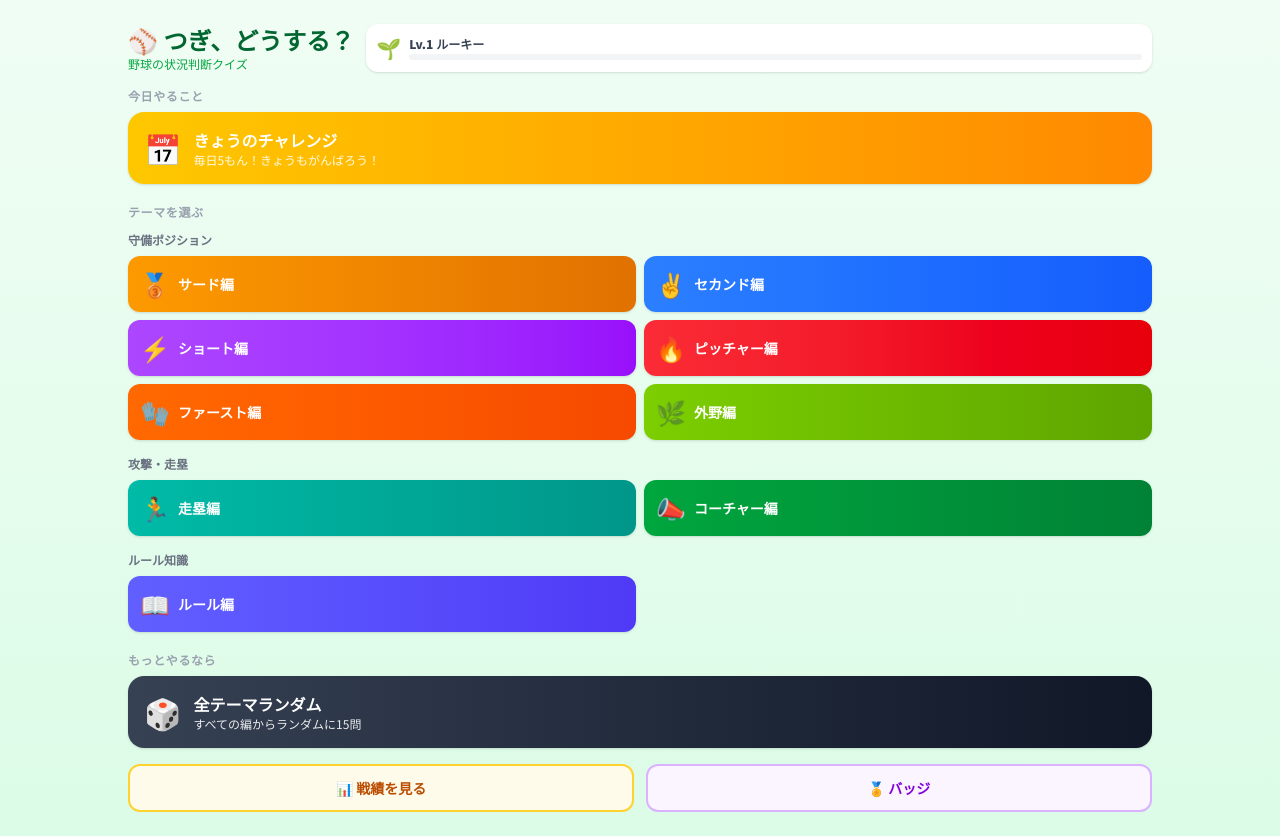
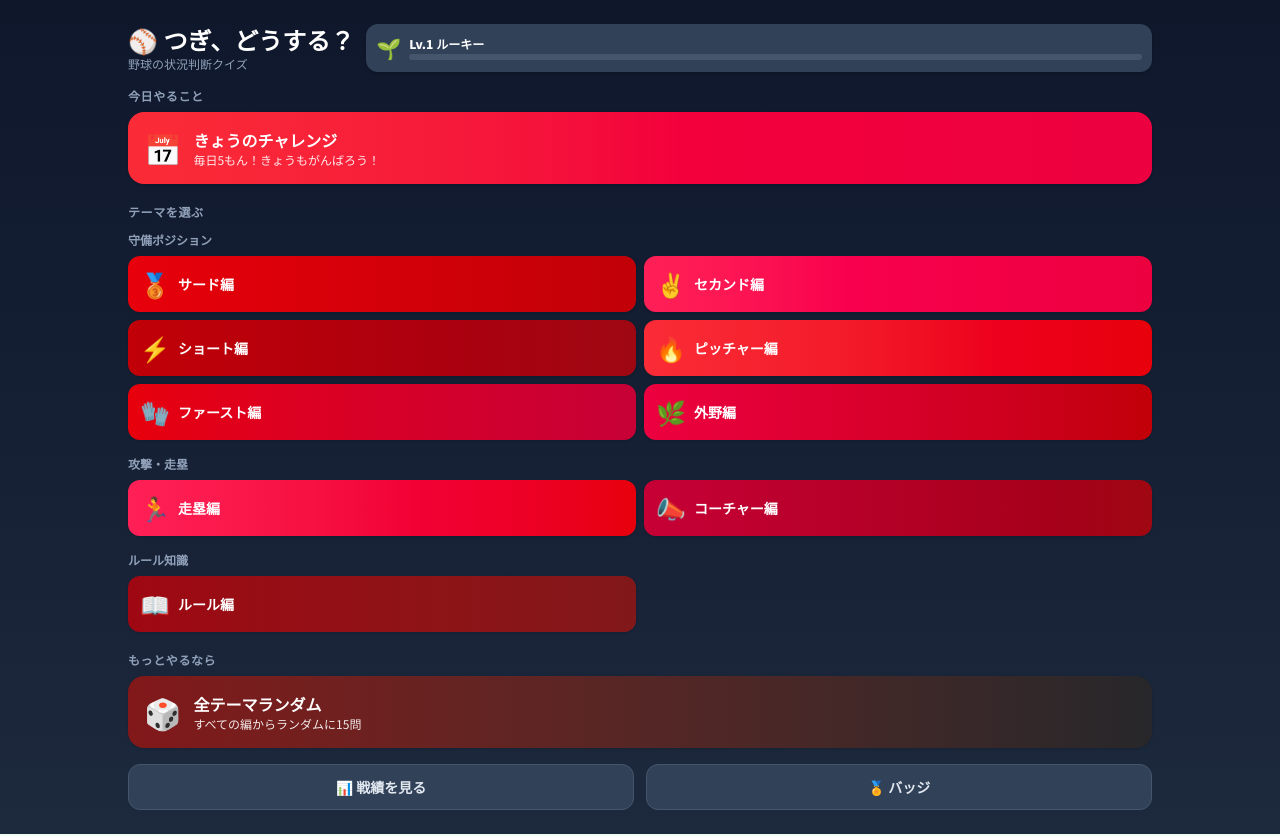
Before and after one commit to hico-mrmgn/baseball-quiz, a React (Vite) app: page / in a window 1280 px wide. Built offline with nearby package versions, Linux system fonts and the light colour scheme.

Commit message:
style: カラーパレットの更新とUI要素のスタイル調整

```diff
--- a/src/components/QuizScreen.jsx
+++ b/src/components/QuizScreen.jsx
@@ -77,10 +77,10 @@ export default function QuizScreen({ questions: quizQuestions, theme, onFinish }
   const diff = difficultyLabel[current.difficulty];
 
   const comboMessage =
-    combo >= 10 ? { text: `🔥🔥 ${combo}連続！神がかり！！`, bg: 'bg-red-500' } :
-    combo >= 7  ? { text: `🔥 ${combo}連続！天才すぎる！`,   bg: 'bg-orange-500' } :
-    combo >= 5  ? { text: `⚡ ${combo}連続！絶好調！`,        bg: 'bg-amber-500' } :
-    combo >= 3  ? { text: `✨ ${combo}連続正解！コンボ継続中！`, bg: 'bg-yellow-500' } :
+    combo >= 10 ? { text: `🔥🔥 ${combo}連続！神がかり！！`, bg: 'bg-red-700' } :
+    combo >= 7  ? { text: `🔥 ${combo}連続！天才すぎる！`,   bg: 'bg-red-600' } :
+    combo >= 5  ? { text: `⚡ ${combo}連続！絶好調！`,        bg: 'bg-red-500' } :
+    combo >= 3  ? { text: `✨ ${combo}連続正解！コンボ継続中！`, bg: 'bg-rose-500' } :
     null;
 
   const comboBreakMessages = [
@@ -94,7 +94,7 @@ export default function QuizScreen({ questions: quizQuestions, theme, onFinish }
   const isCorrect = confirmedAnswer === current.correct;
 
   return (
-    <div className="min-h-screen bg-gradient-to-b from-green-50 to-green-100 px-3 lg:px-6 py-4">
+    <div className="min-h-screen bg-gradient-to-b from-slate-900 to-slate-800 px-3 lg:px-6 py-4">
       <Confetti trigger={confettiTrigger} />
       <div className="max-w-2xl lg:max-w-5xl mx-auto">
 
@@ -102,7 +102,7 @@ export default function QuizScreen({ questions: quizQuestions, theme, onFinish }
         <div className="flex items-center justify-between mb-2">
           <div className="flex items-center gap-1.5">
             <span className="text-lg md:text-xl">{themeInfo.icon}</span>
-            <span className="font-bold text-green-800 text-sm md:text-base">{themeInfo.name}</span>
+            <span className="font-bold text-white text-sm md:text-base">{themeInfo.name}</span>
           </div>
           <div className="flex items-center gap-2">
             {combo >= 2 && (
@@ -110,16 +110,16 @@ export default function QuizScreen({ questions: quizQuestions, theme, onFinish }
                 🔥 {combo}連続
               </div>
             )}
-            <div className="text-sm md:text-base font-bold text-green-700">
+            <div className="text-sm md:text-base font-bold text-slate-300">
               {currentIndex + 1} / {total}
             </div>
           </div>
         </div>
 
         {/* Progress bar */}
-        <div className="w-full h-1.5 bg-green-200 rounded-full mb-3 overflow-hidden">
+        <div className="w-full h-1.5 bg-slate-700 rounded-full mb-3 overflow-hidden">
           <div
-            className="h-full bg-gradient-to-r from-green-400 to-green-600 rounded-full transition-all duration-500"
+            className="h-full bg-gradient-to-r from-red-400 to-red-600 rounded-full transition-all duration-500"
             style={{ width: `${progress}%` }}
           />
         </div>
@@ -127,7 +127,7 @@ export default function QuizScreen({ questions: quizQuestions, theme, onFinish }
         {/* Difficulty + Field diagram + Situation+Question を横並び */}
         <div className="flex gap-3 mb-3">
           {/* 左: フィールド図 */}
-          <div className="bg-amber-50 border-2 border-amber-200 rounded-xl p-2 flex-shrink-0 w-36 md:w-44 lg:w-64">
+          <div className="bg-slate-700 border border-slate-600 rounded-xl p-2 flex-shrink-0 w-36 md:w-44 lg:w-64">
             <FieldDiagram situation={current.situation} theme={current.theme} />
           </div>
 
@@ -163,9 +163,9 @@ export default function QuizScreen({ questions: quizQuestions, theme, onFinish }
                 style = 'bg-gray-50 border-2 border-gray-200 text-gray-400';
               }
             } else if (pendingAnswer === index) {
-              style = 'bg-blue-50 border-2 border-blue-400 text-blue-800 ring-2 ring-blue-300';
+              style = 'bg-red-900/40 border-2 border-red-400 text-white ring-2 ring-red-500/50';
             } else {
-              style = 'bg-white border-2 border-gray-200 text-gray-800 hover:border-green-400 hover:bg-green-50';
+              style = 'bg-slate-700 border border-slate-500 text-slate-100 hover:border-red-400 hover:bg-slate-600';
             }
 
             return (
@@ -193,8 +193,8 @@ export default function QuizScreen({ questions: quizQuestions, theme, onFinish }
             disabled={pendingAnswer === null}
             className={`w-full p-3 rounded-xl font-bold text-base transition-all mb-3 ${
               pendingAnswer !== null
-                ? 'bg-gradient-to-r from-blue-500 to-blue-600 text-white shadow-lg active:scale-[0.98] cursor-pointer'
-                : 'bg-gray-200 text-gray-400 cursor-not-allowed'
+                ? 'bg-gradient-to-r from-red-600 to-red-700 text-white shadow-lg active:scale-[0.98] cursor-pointer'
+                : 'bg-slate-700 text-slate-500 cursor-not-allowed'
             }`}
           >
             解答する ✅
@@ -231,7 +231,7 @@ export default function QuizScreen({ questions: quizQuestions, theme, onFinish }
         {confirmedAnswer !== null && (
           <button
             onClick={handleNext}
-            className="w-full p-3 rounded-xl bg-gradient-to-r from-green-500 to-green-600 text-white font-bold text-base shadow-lg active:scale-[0.98] transition-all cursor-pointer"
+            className="w-full p-3 rounded-xl bg-gradient-to-r from-red-600 to-red-700 text-white font-bold text-base shadow-lg active:scale-[0.98] transition-all cursor-pointer"
           >
             {currentIndex + 1 >= total ? '結果を見る 🏆' : '次の問題へ ➡️'}
           </button>
--- a/src/components/ResultScreen.jsx
+++ b/src/components/ResultScreen.jsx
@@ -109,20 +109,20 @@ export default function ResultScreen({ score, total, maxCombo, theme, onRetry, o
             <div className="grid gap-3">
               <button
                 onClick={onRetry}
-                className="w-full p-4 rounded-xl bg-gradient-to-r from-green-500 to-green-600 text-white font-bold text-xl shadow-lg hover:shadow-xl active:scale-[0.98] transition-all cursor-pointer"
+                className="w-full p-4 rounded-xl bg-gradient-to-r from-red-600 to-red-700 text-white font-bold text-xl shadow-lg hover:shadow-xl active:scale-[0.98] transition-all cursor-pointer"
               >
                 🔄 もう一度チャレンジ
               </button>
               <div className="grid grid-cols-2 gap-3">
                 <button
                   onClick={onHistory}
-                  className="w-full p-4 rounded-xl bg-white border-2 border-amber-300 text-amber-700 font-bold text-lg shadow hover:shadow-md active:scale-[0.98] transition-all cursor-pointer"
+                  className="w-full p-4 rounded-xl bg-white border-2 border-red-300 text-red-700 font-bold text-lg shadow hover:shadow-md active:scale-[0.98] transition-all cursor-pointer"
                 >
                   📊 戦績を見る
                 </button>
                 <button
                   onClick={onHome}
-                  className="w-full p-4 rounded-xl bg-white border-2 border-green-300 text-green-700 font-bold text-lg shadow hover:shadow-md active:scale-[0.98] transition-all cursor-pointer"
+                  className="w-full p-4 rounded-xl bg-white border-2 border-red-200 text-red-600 font-bold text-lg shadow hover:shadow-md active:scale-[0.98] transition-all cursor-pointer"
                 >
                   🏠 トップへ
                 </button>
--- a/src/components/TopScreen.jsx
+++ b/src/components/TopScreen.jsx
@@ -25,21 +25,21 @@ export default function TopScreen({ onSelectTheme, onHistory, onBadges, onDailyC
   const wrongCount = getWrongAnswers().length;
 
   return (
-    <div className="min-h-screen bg-gradient-to-b from-green-50 to-green-100 px-3 lg:px-6 py-6">
+    <div className="min-h-screen bg-gradient-to-b from-slate-900 to-slate-800 px-3 lg:px-6 py-6">
       <div className="max-w-2xl lg:max-w-5xl mx-auto">
 
         {/* Zone 1: ヘッダー */}
         <div className="flex items-center gap-3 mb-4">
           <div className="flex-shrink-0">
-            <h1 className="text-2xl font-black text-green-800">⚾ つぎ、どうする？</h1>
-            <p className="text-xs text-green-600">野球の状況判断クイズ</p>
+            <h1 className="text-2xl font-black text-white">⚾ つぎ、どうする？</h1>
+            <p className="text-xs text-slate-400">野球の状況判断クイズ</p>
           </div>
-          <div className="flex-1 bg-white rounded-xl shadow-sm p-2.5">
+          <div className="flex-1 bg-slate-700 rounded-xl shadow-sm p-2.5">
             <div className="flex items-center gap-2">
               <span className="text-xl">{levelInfo.emoji}</span>
               <div className="flex-1">
-                <div className="text-xs font-black text-gray-700">Lv.{levelInfo.level} {levelInfo.title}</div>
-                <div className="w-full h-1.5 bg-gray-100 rounded-full overflow-hidden mt-0.5">
+                <div className="text-xs font-black text-white">Lv.{levelInfo.level} {levelInfo.title}</div>
+                <div className="w-full h-1.5 bg-slate-600 rounded-full overflow-hidden mt-0.5">
                   <div
                     className="h-full bg-gradient-to-r from-amber-400 to-amber-500 rounded-full"
                     style={{ width: `${levelInfo.progressPercent}%` }}
@@ -52,23 +52,23 @@ export default function TopScreen({ onSelectTheme, onHistory, onBadges, onDailyC
 
         {/* Zone 2: 今日やること */}
         <div className="mb-5">
-          <div className="text-xs font-bold text-gray-400 tracking-wider mb-2">今日やること</div>
+          <div className="text-xs font-bold text-slate-400 tracking-wider mb-2">今日やること</div>
           <div className="grid gap-2">
             <button
               onClick={onDailyChallenge}
               disabled={dailyDone}
               className={`flex items-center gap-3 w-full p-4 rounded-2xl shadow active:scale-[0.98] transition-all cursor-pointer ${
                 dailyDone
-                  ? 'bg-gray-100 border-2 border-gray-200 opacity-60'
-                  : 'bg-gradient-to-r from-yellow-400 to-orange-400 text-white hover:shadow-lg'
+                  ? 'bg-slate-700 border-2 border-slate-600 opacity-60'
+                  : 'bg-gradient-to-r from-red-500 to-rose-600 text-white hover:shadow-lg'
               }`}
             >
               <span className="text-3xl">{dailyDone ? '✅' : '📅'}</span>
               <div className="text-left">
-                <div className={`text-base font-bold ${dailyDone ? 'text-gray-500' : 'text-white'}`}>
+                <div className={`text-base font-bold ${dailyDone ? 'text-slate-300' : 'text-white'}`}>
                   {dailyDone ? 'きょうのチャレンジ クリア！' : 'きょうのチャレンジ'}
                 </div>
-                <div className={`text-xs ${dailyDone ? 'text-gray-400' : 'text-white/90'}`}>
+                <div className={`text-xs ${dailyDone ? 'text-slate-400' : 'text-white/90'}`}>
                   {dailyDone
                     ? `${dailyStreak}日連続チャレンジ中 🔥`
                     : `毎日5もん！${dailyStreak > 0 ? `${dailyStreak}日連続中 🔥` : 'きょうもがんばろう！'}`}
@@ -79,7 +79,7 @@ export default function TopScreen({ onSelectTheme, onHistory, onBadges, onDailyC
             {wrongCount > 0 && (
               <button
                 onClick={onWeaknessQuiz}
-                className="flex items-center gap-3 w-full p-4 rounded-2xl bg-gradient-to-r from-rose-400 to-pink-500 text-white shadow hover:shadow-lg active:scale-[0.98] transition-all cursor-pointer"
+                className="flex items-center gap-3 w-full p-4 rounded-2xl bg-gradient-to-r from-red-700 to-red-800 text-white shadow hover:shadow-lg active:scale-[0.98] transition-all cursor-pointer"
               >
                 <span className="text-3xl">📝</span>
                 <div className="text-left">
@@ -93,11 +93,11 @@ export default function TopScreen({ onSelectTheme, onHistory, onBadges, onDailyC
 
         {/* Zone 3: テーマを選ぶ */}
         <div className="mb-5">
-          <div className="text-xs font-bold text-gray-400 tracking-wider mb-3">テーマを選ぶ</div>
+          <div className="text-xs font-bold text-slate-400 tracking-wider mb-3">テーマを選ぶ</div>
           <div className="grid gap-4">
             {themeGroups.map((group) => (
               <div key={group.label}>
-                <div className="text-xs font-bold text-gray-500 mb-2">{group.label}</div>
+                <div className="text-xs font-bold text-slate-400 mb-2">{group.label}</div>
                 <div className="grid grid-cols-2 gap-2">
                   {group.keys.map((key) => {
                     const theme = themes[key];
@@ -121,10 +121,10 @@ export default function TopScreen({ onSelectTheme, onHistory, onBadges, onDailyC
 
         {/* Zone 4: もっとやるなら */}
         <div className="mb-4">
-          <div className="text-xs font-bold text-gray-400 tracking-wider mb-2">もっとやるなら</div>
+          <div className="text-xs font-bold text-slate-400 tracking-wider mb-2">もっとやるなら</div>
           <button
             onClick={() => onSelectTheme('random')}
-            className="flex items-center gap-3 w-full p-4 rounded-2xl bg-gradient-to-r from-gray-700 to-gray-900 text-white shadow hover:shadow-lg active:scale-[0.98] transition-all cursor-pointer"
+            className="flex items-center gap-3 w-full p-4 rounded-2xl bg-gradient-to-r from-red-900 to-zinc-800 text-white shadow hover:shadow-lg active:scale-[0.98] transition-all cursor-pointer"
           >
             <span className="text-3xl">🎲</span>
             <div className="text-left">
@@ -138,13 +138,13 @@ export default function TopScreen({ onSelectTheme, onHistory, onBadges, onDailyC
         <div className="grid grid-cols-2 gap-3">
           <button
             onClick={onHistory}
-            className="w-full p-3 rounded-xl border-2 border-amber-300 bg-amber-50 text-amber-700 font-bold text-sm active:scale-[0.98] transition-all cursor-pointer"
+            className="w-full p-3 rounded-xl border border-slate-600 bg-slate-700 text-slate-200 font-bold text-sm active:scale-[0.98] transition-all cursor-pointer"
           >
             📊 戦績を見る
           </button>
           <button
             onClick={onBadges}
-            className="w-full p-3 rounded-xl border-2 border-purple-300 bg-purple-50 text-purple-700 font-bold text-sm active:scale-[0.98] transition-all cursor-pointer"
+            className="w-full p-3 rounded-xl border border-slate-600 bg-slate-700 text-slate-200 font-bold text-sm active:scale-[0.98] transition-all cursor-pointer"
           >
             🏅 バッジ
           </button>
--- a/src/data/questions.js
+++ b/src/data/questions.js
@@ -21,13 +21,13 @@ export const questions = [
 ];
 
 export const themes = {
-  third:    { name: "サード編",     icon: "🥉", description: "サードの守備判断",      color: "from-amber-500 to-amber-600" },
-  second:   { name: "セカンド編",   icon: "✌️", description: "セカンドの守備判断",    color: "from-blue-500 to-blue-600" },
-  short:    { name: "ショート編",   icon: "⚡", description: "ショートの守備判断",    color: "from-purple-500 to-purple-600" },
+  third:    { name: "サード編",     icon: "🥉", description: "サードの守備判断",      color: "from-red-600 to-red-700" },
+  second:   { name: "セカンド編",   icon: "✌️", description: "セカンドの守備判断",    color: "from-rose-500 to-rose-600" },
+  short:    { name: "ショート編",   icon: "⚡", description: "ショートの守備判断",    color: "from-red-700 to-red-800" },
   pitcher:  { name: "ピッチャー編", icon: "🔥", description: "ピッチャーの野球脳",    color: "from-red-500 to-red-600" },
-  coach:    { name: "コーチャー編", icon: "📣", description: "3塁コーチャーの判断",   color: "from-green-600 to-green-700" },
-  rules:    { name: "ルール編",     icon: "📖", description: "野球のルール知識",       color: "from-indigo-500 to-indigo-600" },
-  baserun:  { name: "走塁編",       icon: "🏃", description: "走者としての状況判断",   color: "from-teal-500 to-teal-600" },
-  first:    { name: "ファースト編", icon: "🧤", description: "ファーストの守備判断",   color: "from-orange-500 to-orange-600" },
-  outfield: { name: "外野編",       icon: "🌿", description: "外野手の守備判断",       color: "from-lime-500 to-lime-600" },
+  coach:    { name: "コーチャー編", icon: "📣", description: "3塁コーチャーの判断",   color: "from-rose-700 to-red-800" },
+  rules:    { name: "ルール編",     icon: "📖", description: "野球のルール知識",       color: "from-red-800 to-red-900" },
+  baserun:  { name: "走塁編",       icon: "🏃", description: "走者としての状況判断",   color: "from-rose-500 to-red-600" },
+  first:    { name: "ファースト編", icon: "🧤", description: "ファーストの守備判断",   color: "from-red-600 to-rose-700" },
+  outfield: { name: "外野編",       icon: "🌿", description: "外野手の守備判断",       color: "from-rose-600 to-red-700" },
 };
```
